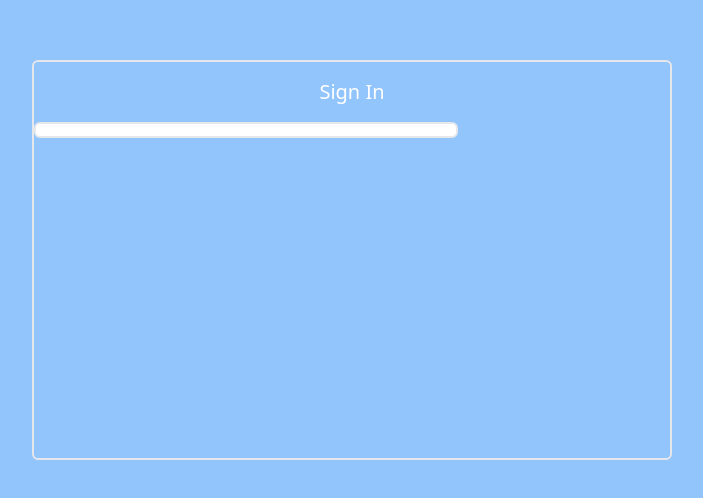
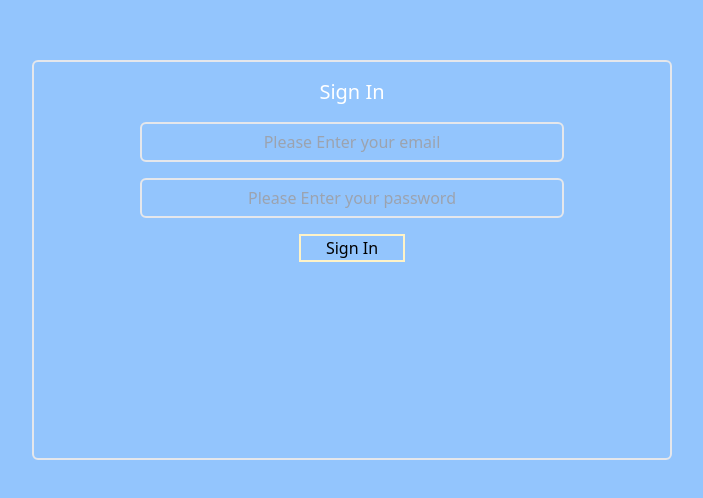
Before and after one commit to CygnusBorjigin/h-thing-serverless, a React (Create React App) app: page / in a window 1280 px wide. Shown: the part 180-678 px from the top of the page, without its empty margins (288-991 px from the left). Built offline with nearby package versions, Linux system fonts and the light colour scheme.

Commit message:
finish signIn page basic function

```diff
--- a/src/components/SignIn.jsx
+++ b/src/components/SignIn.jsx
@@ -1,9 +1,43 @@
+import {useState} from "react";
+
 const SignIn = () => {
+    const [userEmail, setUserEmail] = useState("");
+    const [userPassword, setUserPassword] = useState("");
+
+    const handelChange = (event) => {
+        if (event.target.id === "emailInput") setUserEmail(event.target.value);
+        if (event.target.id === "passwordInput") setUserPassword(event.target.value);
+    };
+
+    const handelSignIn = () => {
+        console.log(userEmail);
+        console.log(userPassword);
+        setUserEmail("");
+        setUserPassword("");
+    }
+
     return(
         <div className={"h-screen w-screen bg-blue-300 flex justify-center"}>
-            <div className={"h-1/2 w-1/2 border-2 rounded-md mt-60 flex flex-col content-center"}>
+            <div className={"h-1/2 w-1/2 border-2 rounded-md mt-60 flex flex-col"}>
                 <h1 className={"text-center text-white mt-4 text-xl"}>Sign In</h1>
-                <input className={"w-2/3 h-4 border-2 rounded-md mt-4"}></input>
+                <input
+                    id={"emailInput"}
+                    className={"w-2/3 h-10 border-2 rounded-md mt-4 ml-auto mr-auto bg-blue-300 text-center text-l"}
+                    placeholder={"Please Enter your email"}
+                    onChange={handelChange}
+                    value={userEmail}
+                ></input>
+                <input
+                    id={"passwordInput"}
+                    className={"w-2/3 h-10 border-2 rounded-md mt-4 ml-auto mr-auto bg-blue-300 text-center text-l"}
+                    placeholder={"Please Enter your password"}
+                    onChange={handelChange}
+                    value={userPassword}
+                ></input>
+                <button
+                    className={"border-2 border-amber-100 w-1/6 ml-auto mr-auto mt-4"}
+                    onClick={handelSignIn}
+                >Sign In</button>
             </div>
         </div>
     )
```
